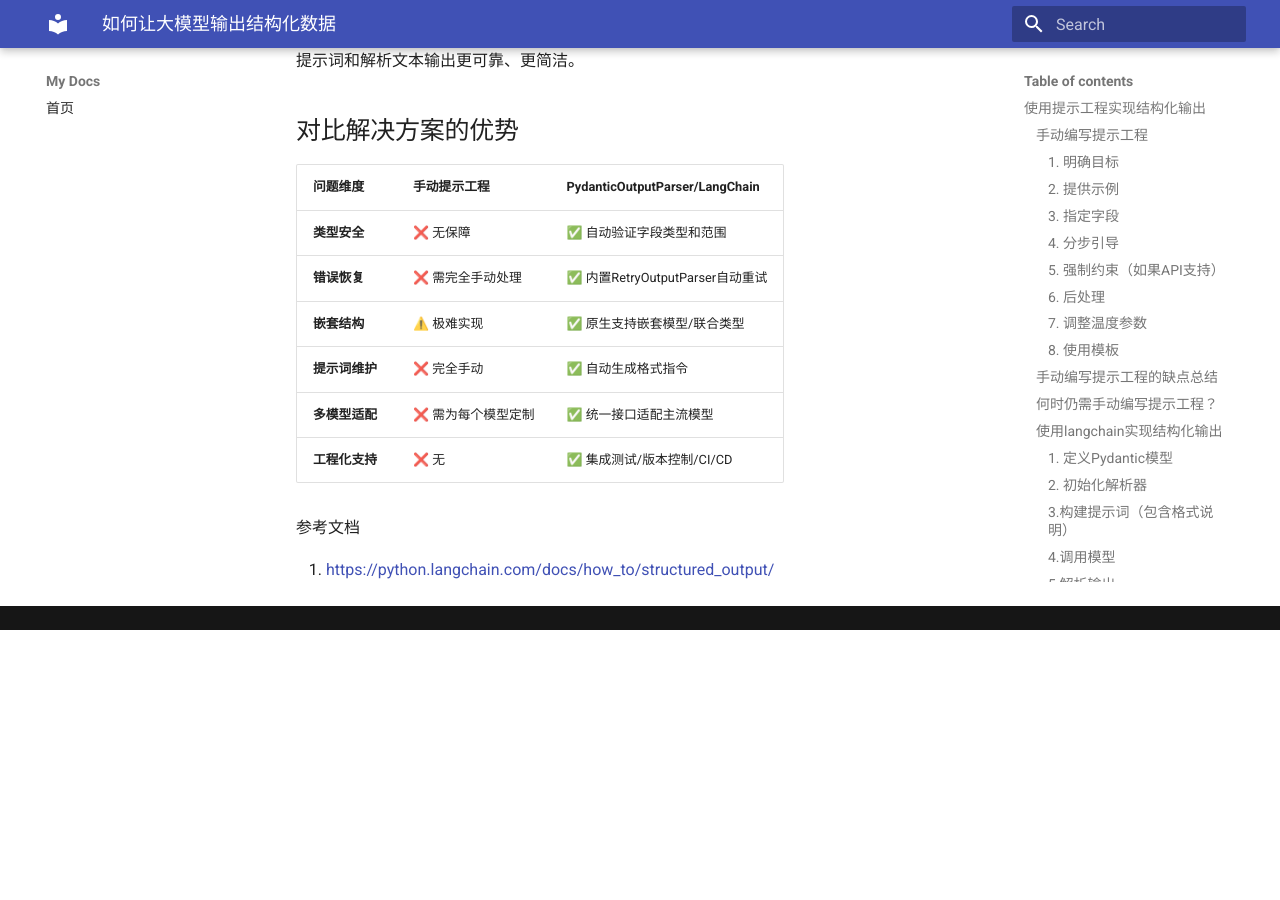
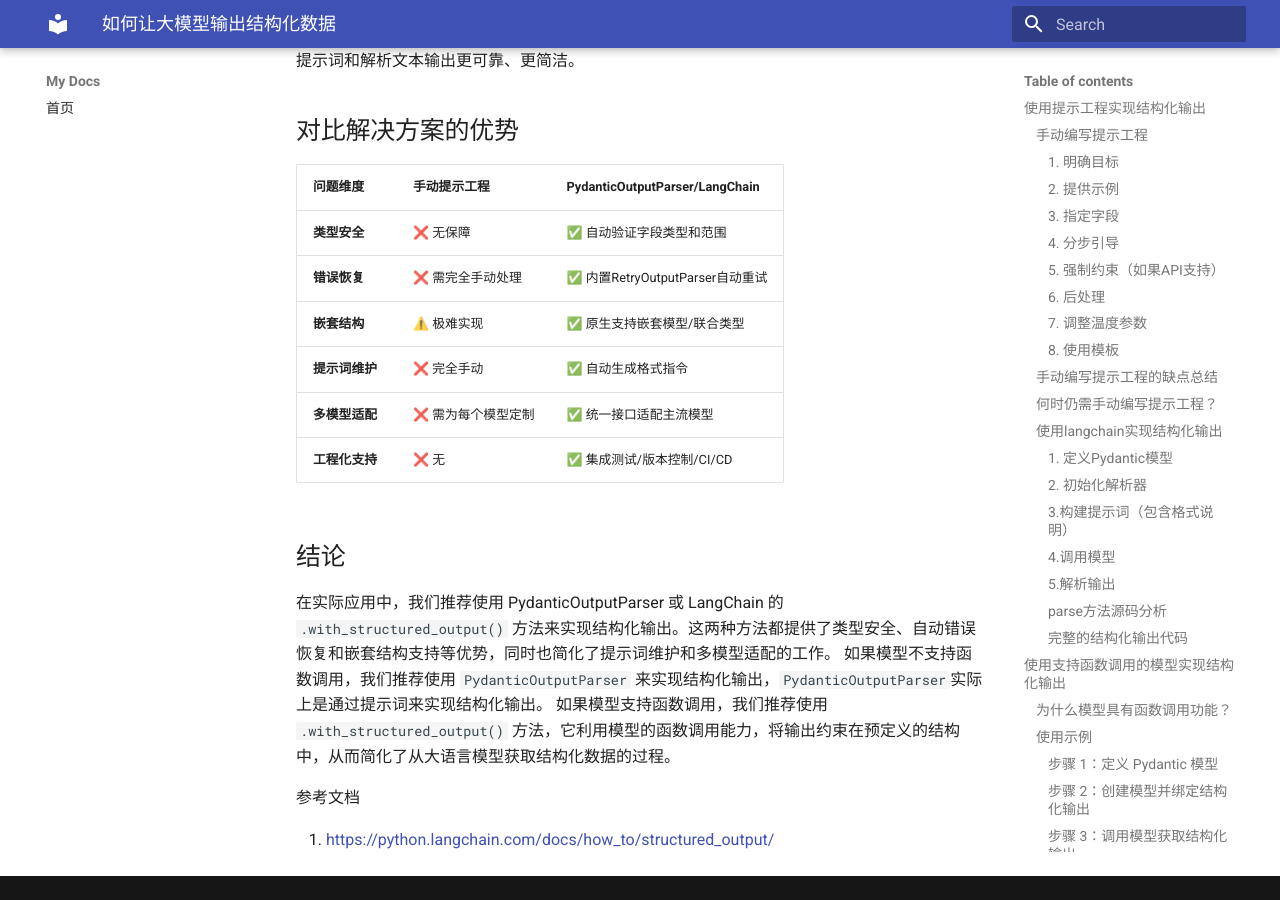
Before and after one commit to edisonwd/myblog, an MkDocs documentation site: the page built from docs/大模型/如何让大模型输出结构化数据.md, in a window 1280 px wide and 900 px high, scrolled down 15305 px. Built offline with MkDocs 1.6.1 and Material for MkDocs 9.7.7, drawn with Linux system fonts in a browser that asks for light colours; before the commit the page ends 15935 px from its top, so only the background shows below that.

Commit message:
Update 如何让大模型输出结构化数据.md

```diff
--- a/docs/大模型/如何让大模型输出结构化数据.md
+++ b/docs/大模型/如何让大模型输出结构化数据.md
@@ -661,6 +661,10 @@ print(result)
 | **多模型适配** | ❌ 需为每个模型定制 | ✅ 统一接口适配主流模型 |
 | **工程化支持** | ❌ 无 | ✅ 集成测试/版本控制/CI/CD |
 
+## 结论
+在实际应用中，我们推荐使用 PydanticOutputParser 或 LangChain 的 `.with_structured_output()` 方法来实现结构化输出。这两种方法都提供了类型安全、自动错误恢复和嵌套结构支持等优势，同时也简化了提示词维护和多模型适配的工作。
+如果模型不支持函数调用，我们推荐使用 `PydanticOutputParser` 来实现结构化输出，`PydanticOutputParser`实际上是通过提示词来实现结构化输出。
+如果模型支持函数调用，我们推荐使用 `.with_structured_output()` 方法，它利用模型的函数调用能力，将输出约束在预定义的结构中，从而简化了从大语言模型获取结构化数据的过程。
 
 
 
```
